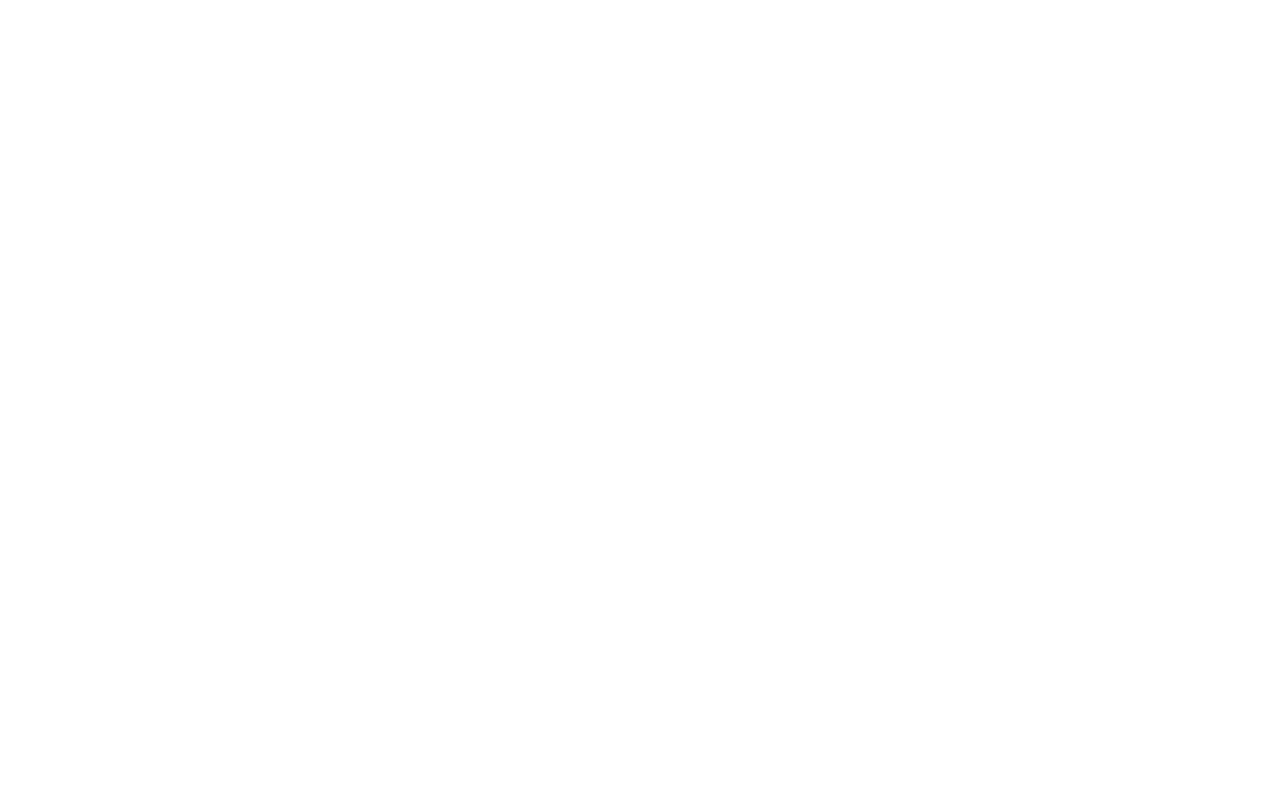
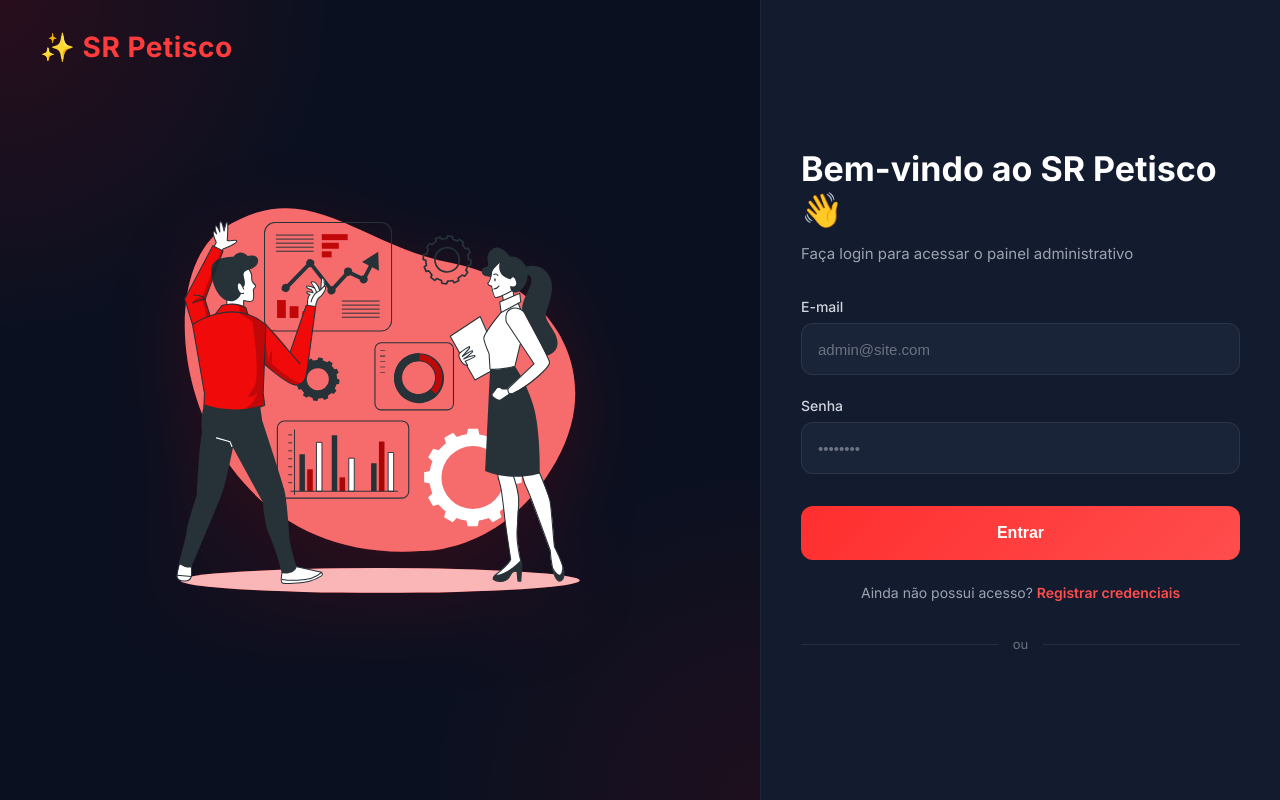
Before and after one commit to Theimis/sr-petisco-frontend, a React (Vite) app: page /login in a window 1280 px wide. Before the commit this address had no page. Built offline with nearby package versions, Linux system fonts and the light colour scheme.

Commit message:
feat: adiciona autenticação JWT no frontend

```diff
--- a/src/pages/Login.tsx
+++ b/src/pages/Login.tsx
@@ -15,7 +15,7 @@ export function Login() {
 
         try {
 
-            const response = await api.post("/login", {
+            const response = await api.post("/auth/login", {
                 email,
                 senha,
             });
--- a/src/routes/AppRoutes.tsx
+++ b/src/routes/AppRoutes.tsx
@@ -1,4 +1,4 @@
-import { Routes, Route } from "react-router-dom";
+import { Routes, Route, Navigate } from "react-router-dom";
 
 import { Layout } from "../components/Layout";
 
@@ -14,7 +14,8 @@ export function AppRoutes() {
         <Routes>
 
             {/* LOGIN */}
-            <Route path="/" element={<Login />} />
+            <Route path="/" element={<Navigate to="/login" />} />
+            <Route path="/login" element={<Login />} />
 
             {/* SISTEMA */}
             <Route
--- a/src/services/api.ts
+++ b/src/services/api.ts
@@ -1,5 +1,3 @@
-import axios from "axios";
-
-export const api = axios.create({
-    baseURL: "https://sr-petisco-api.onrender.com",
+import axios from "axios"; export const api = axios.create({
+    baseURL: "https://sr-petisco-api.onrender.com"
 });
```
